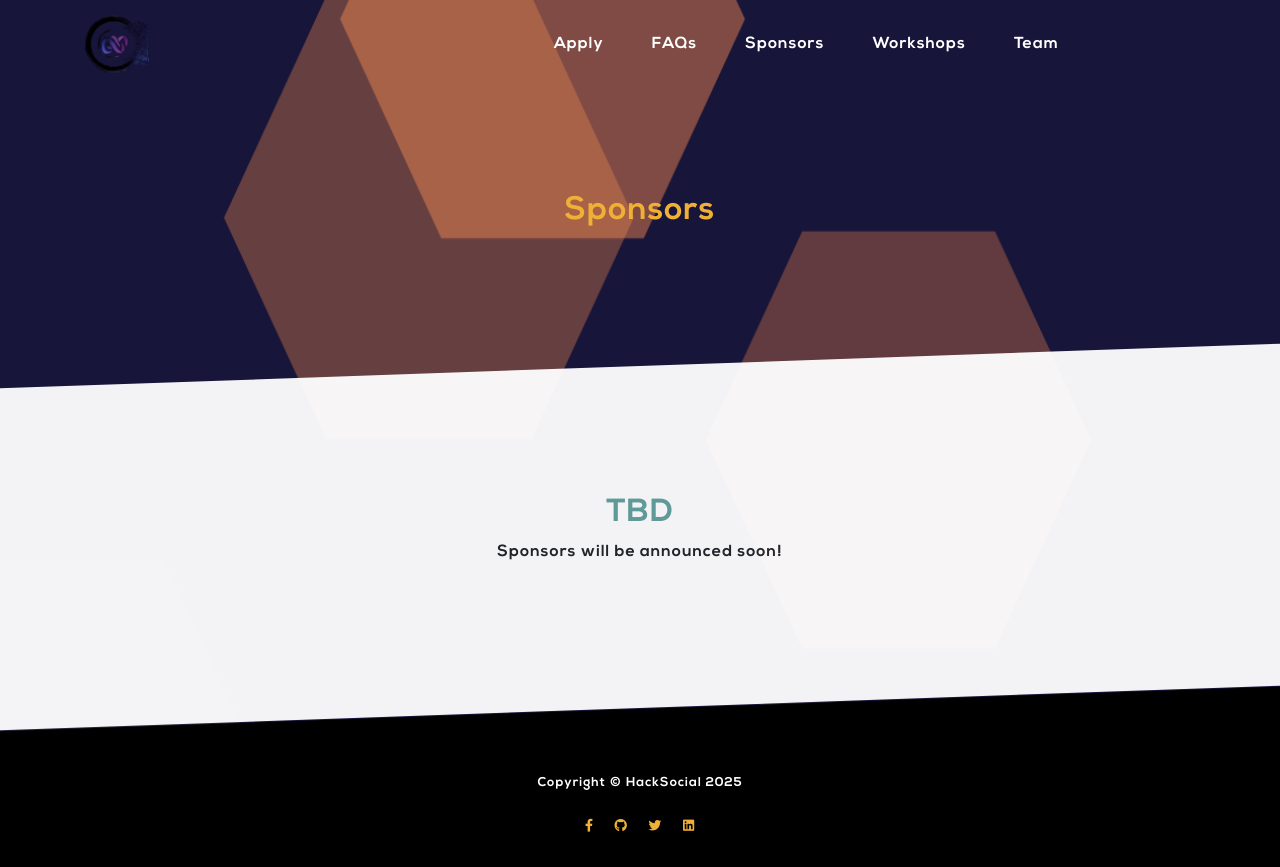
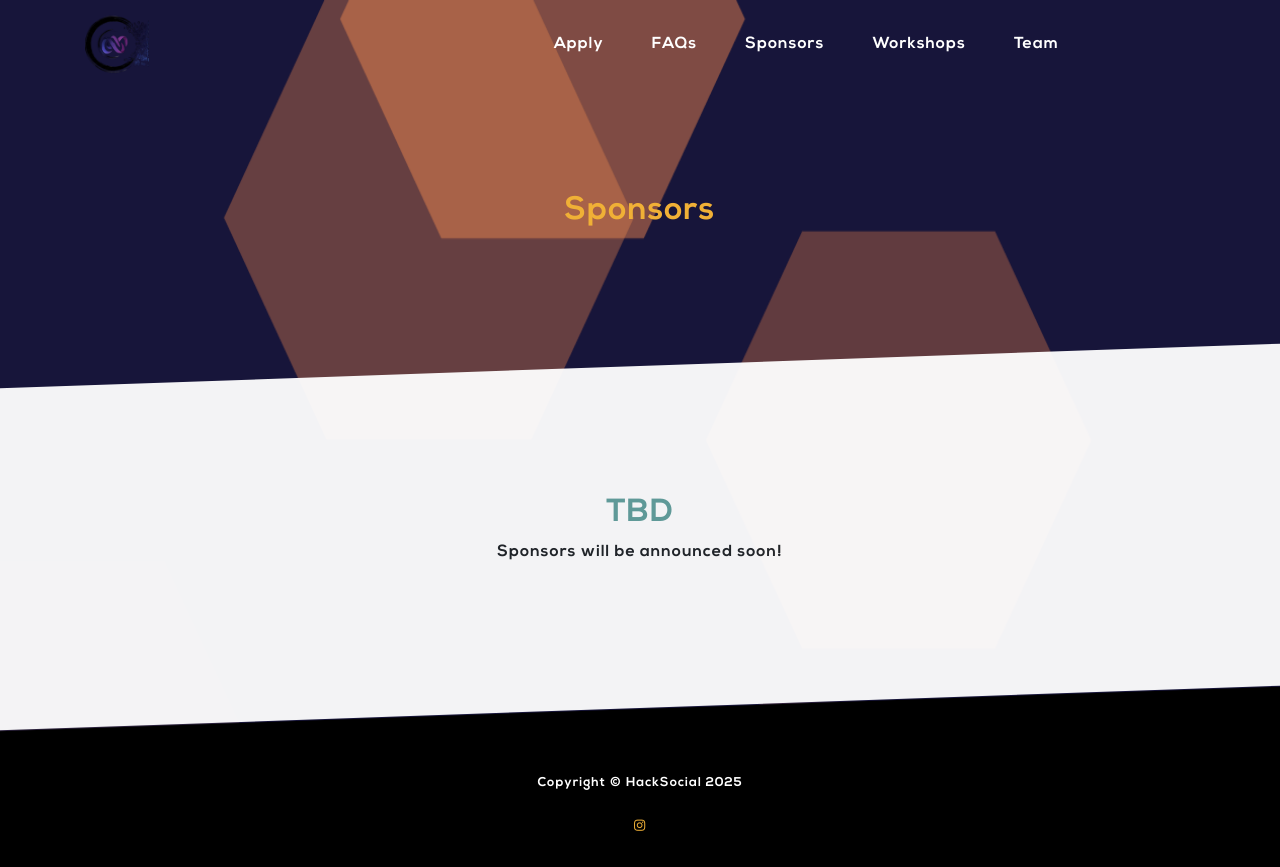
Before and after one commit to NavalShah/HackSocial, a website with bundled scripts: page sponsors.html in a window 1280 px wide. Built offline with nearby package versions, Linux system fonts and the light colour scheme.

Commit message:
icon changes

```diff
--- a/sponsors.html
+++ b/sponsors.html
@@ -162,17 +162,8 @@
           <div class="white mb-4 nexa">
             Copyright &copy; HackSocial 2025
           </div>
-          <a href="https://www.facebook.com/hacksocial/" class="mx-2 orange-hover">
-            <i class="fab fa-facebook-f"></i>
-          </a>
-          <a href="https://github.com/hacksocial" class="mx-2 orange-hover">
-            <i class="fab fa-github"></i>
-          </a>
-          <a href="https://twitter.com/hacksocial" class="mx-2 orange-hover">
-            <i class="fab fa-twitter"></i>
-          </a>
-          <a href="https://www.linkedin.com/company/hacksocial" class="mx-2 orange-hover">
-            <i class="fab fa-linkedin"></i>
+          <a href="https://www.instagram.com/hack_social2025/" class="mx-2 orange-hover">
+            <i class="fab fa-instagram"></i>
           </a>
         </div>
       </div>
```
Also changed, not shown: index.html (+3 -12 lines), teams.html (+3 -12 lines), workshops.html (+4 -12 lines).
